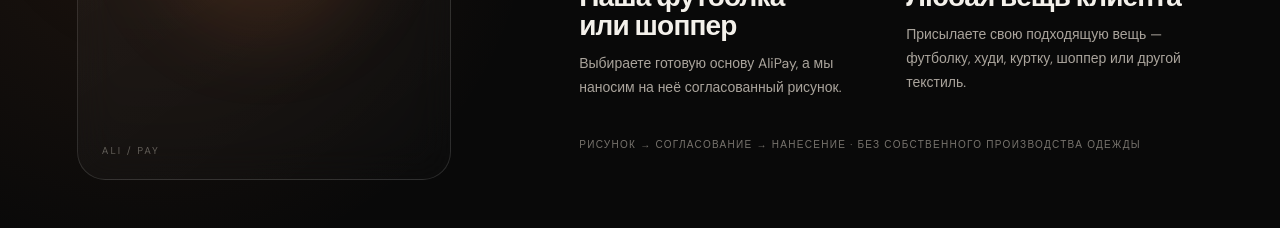
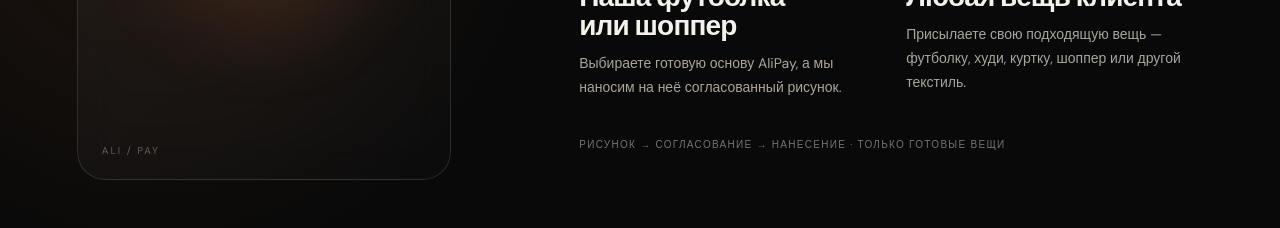
Before and after one commit to waslnison22-sudo/AliPaySite, a React (Vite) app: page / in a window 1280 px wide. Shown: the part 5160-5388 px from the top of the page. Built offline with nearby package versions, Linux system fonts and the light colour scheme; a web font is replaced by a local one.

Commit message:
Remove remaining production wording from site

```diff
--- a/src/App.jsx
+++ b/src/App.jsx
@@ -13,7 +13,7 @@ return <div className="site"><div className="scroll-progress" aria-hidden="true"
 <main id="top"><section className="hero reveal"><div><p className="eyebrow">custom print studio · 01</p><h1>ТВОЙ<br/><i>РИСУНОК.</i><br/>ТВОЯ ВЕЩЬ.</h1><p className="lead">Рисуем и наносим согласованный дизайн на готовые вещи. Можно выбрать нашу футболку или шоппер — или прислать любую подходящую вещь клиента.</p><div className="actions"><a className="btn dark" href="#works">Смотреть работы ↓</a><a className="under" href={SITE.orderUrl} target="_blank" rel="noreferrer">Обсудить идею ↗</a></div></div><div className="hero-photo reveal reveal-delay-1"><SafeImage src={WORKS[0].src} alt="Нанесение рисунка на футболку" loading="eager"/><span className="fox-badge"><Fox/></span><strong>DRAW<br/>APPLY<br/>REPEAT</strong><span className="hero-orbit" aria-hidden="true">●</span></div></section>
 <section id="works" className="section reveal"><div className="head"><div><p className="eyebrow">02 / portfolio</p><h2>Работы</h2></div><p>Три реальные категории: наша футболка, наш шоппер и вещи клиентов. Только готовая основа и нанесение рисунка.</p></div><div className="gallery">{WORKS.map((x,i)=><button type="button" className={'work w'+i} onClick={()=>open(x,WORKS)} key={x.id} aria-label={'Открыть '+x.title}><SafeImage src={x.src} alt={x.title}/><span><b>{x.title}</b><small>{x.label}</small><em>Открыть ↗</em></span></button>)}</div></section>
 <section id="feed" className="section feed reveal"><div className="head"><div><p className="eyebrow">03 / archive</p><h2>Лента</h2></div><p>Фото работ, деталей и этапов нанесения. Лента обновляется без изменения структуры сайта.</p></div><div className="feed-grid">{FEED.map((x,i)=><button aria-label={'Открыть '+x.title} className={'feed-item '+(i===0?'featured':'')} onClick={()=>open(x,FEED)} key={x.id} type="button"><div className="media"><SafeImage src={x.src} alt={x.title}/><span className="media-index">0{i+1}</span><span className="media-open" aria-hidden="true">↗</span></div><div className="feed-copy"><p className="eyebrow">{x.type} · {x.date}</p><h3>{x.title}</h3><p>{x.text}</p><b>Открыть ↗</b></div></button>)}</div></section>
-<section id="about" className="dark-section reveal"><div className="fox-card"><Fox/><span>ALI / PAY</span></div><div><p className="eyebrow">04 / two ways</p><h2>Два способа<br/><i>сделать кастом.</i></h2><div className="work-modes"><article><b>01</b><h3>Наша футболка<br/>или шоппер</h3><p>Выбираете готовую основу AliPay, а мы наносим на неё согласованный рисунок.</p></article><article><b>02</b><h3>Любая вещь клиента</h3><p>Присылаете свою подходящую вещь — футболку, худи, куртку, шоппер или другой текстиль.</p></article></div><small>Рисунок → согласование → нанесение · без собственного производства одежды</small></div></section>
+<section id="about" className="dark-section reveal"><div className="fox-card"><Fox/><span>ALI / PAY</span></div><div><p className="eyebrow">04 / two ways</p><h2>Два способа<br/><i>сделать кастом.</i></h2><div className="work-modes"><article><b>01</b><h3>Наша футболка<br/>или шоппер</h3><p>Выбираете готовую основу AliPay, а мы наносим на неё согласованный рисунок.</p></article><article><b>02</b><h3>Любая вещь клиента</h3><p>Присылаете свою подходящую вещь — футболку, худи, куртку, шоппер или другой текстиль.</p></article></div><small>Рисунок → согласование → нанесение · только готовые вещи</small></div></section>
 <section id="delivery" className="section delivery reveal"><div className="delivery-intro"><div><p className="eyebrow">05 / delivery</p><h2>Отправим<br/><i>по России.</i></h2></div><div><p>После готовности заказ отправляется удобным для клиента способом. Службу доставки согласовываем перед отправкой.</p><span className="delivery-note">3 распространённых варианта</span></div></div><div className="delivery-grid">{DELIVERY.map((x,i)=><a className="delivery-card" href={x.url} target="_blank" rel="noreferrer" key={x.name}><div className="delivery-top"><span>0{i+1}</span><span>DELIVERY</span></div><div className="delivery-logo"><img src={x.logo} alt={x.name} loading="lazy" decoding="async"/></div><div className="delivery-copy"><h3>{x.name}</h3><p>{x.text}</p></div><span className="delivery-link">Сайт службы ↗</span></a>)}</div></section>
 <section id="order" className="section reveal"><div className="head"><div><p className="eyebrow">06 / process</p><h2>Как заказать</h2></div><a className="btn outline" href={SITE.orderUrl} target="_blank" rel="noreferrer">Начать заказ ↗</a></div><div className="steps">{[['01','Идея','Фото, референс или описание рисунка.'],['02','Основа','Наша футболка или шоппер — либо вещь клиента.'],['03','Нанесение','Согласовываем рисунок, расположение и наносим его.'],['04','Отправка','Согласовываем оплату и удобный способ доставки.']].map(x=><article key={x[0]}><b>{x[0]}</b><h3>{x[1]}</h3><p>{x[2]}</p></article>)}</div></section>
 <section className="cta reveal"><Fox/><p className="eyebrow">07 / start</p><h2>Есть идея?<br/><i>Покажите её нам.</i></h2><a className="btn light" href={SITE.orderUrl} target="_blank" rel="noreferrer">Написать в Telegram ↗</a></section></main><footer><span>AliPay · custom prints · готовая вещь + рисунок</span><a href={SITE.telegramUrl} target="_blank" rel="noreferrer">@VespidKitten875 ↗</a></footer>
```
